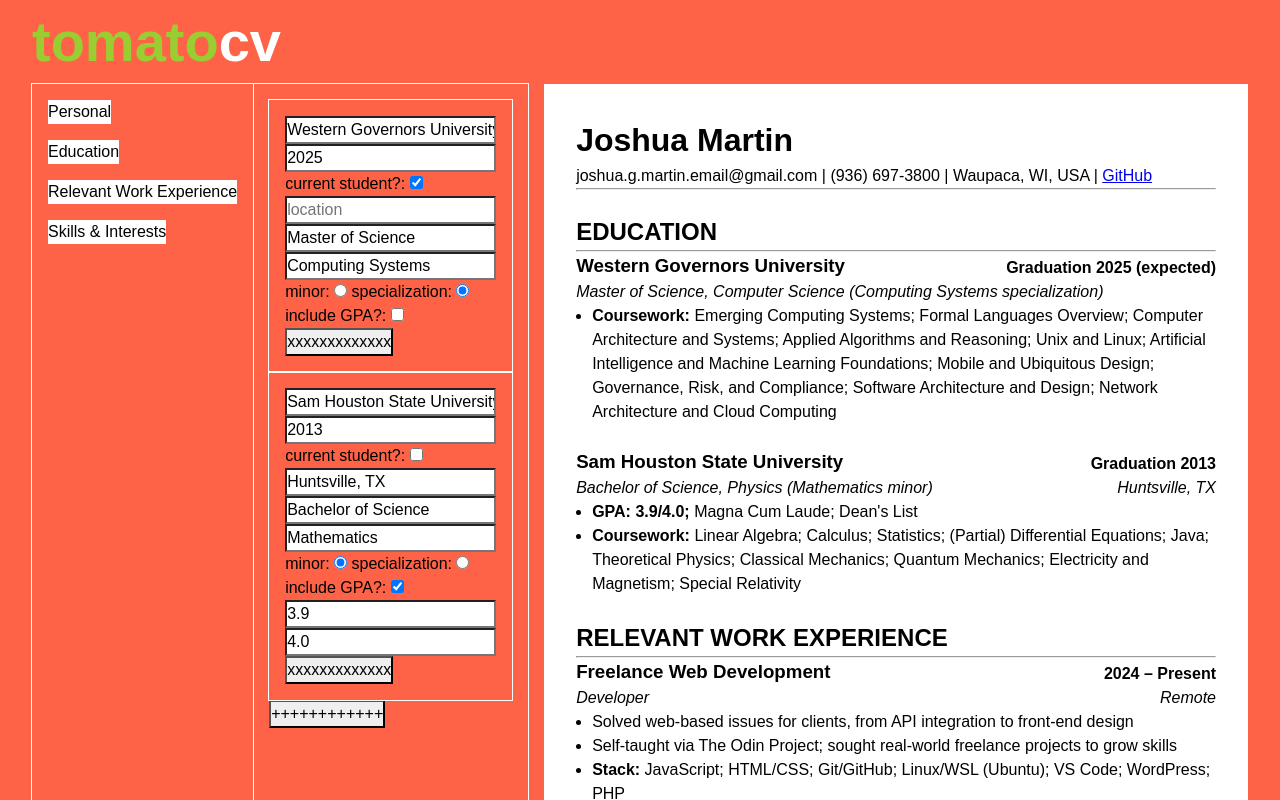
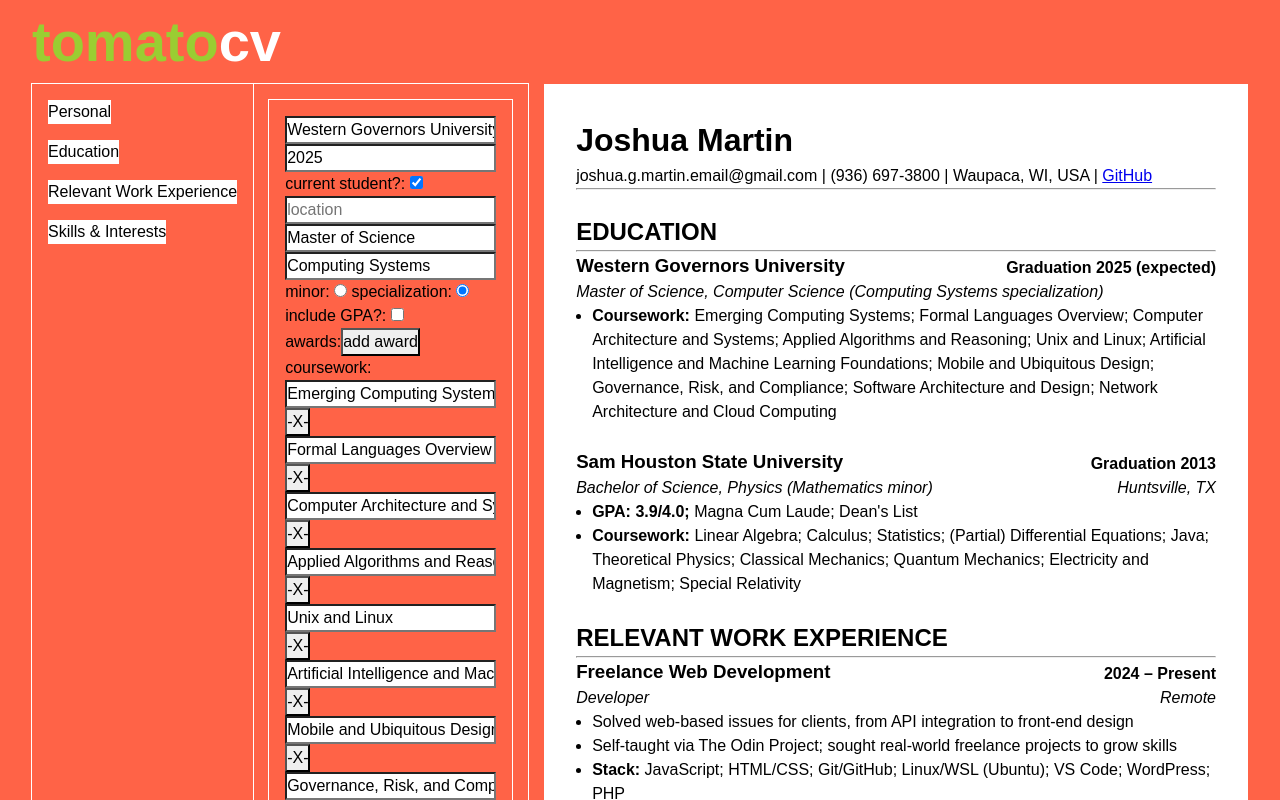
Before and after one commit to joshuaGmartin/cv-app, a React (Vite) app: page / in a window 1280 px wide. Shown: the top 800 px of the page. Built offline with nearby package versions, Linux system fonts and the light colour scheme.

Commit message:
Connect Education Input to Resume. Made modules
Moved component builder helper functions to own module.

```diff
--- a/src/App.jsx
+++ b/src/App.jsx
@@ -2,7 +2,7 @@ import { useState } from "react";
 import "./App.css";
 import InfoInput from "./components/InfoInput.jsx";
 import Resume from "./components/Resume.jsx";
-import { joshData, resetData } from "./userData.js";
+import { joshData, resetData } from "./modules/userData.js";
 
 function App() {
   const [userData, setUserData] = useState(joshData);
--- a/src/components/InfoInput_Education.jsx
+++ b/src/components/InfoInput_Education.jsx
@@ -1,22 +1,41 @@
+import * as componentBuilder from "../modules/componentBuilder.jsx";
+import { useEffect, useState } from "react";
+
 export default function InfoInput_Education({
   userData,
   setUserData,
   resetData,
 }) {
+  const [focusElementInfo, setFocusElementInfo] = useState({
+    focusElmId: null,
+    focusElmType: null,
+  });
+
+  useEffect(() => {
+    if (!focusElementInfo.focusElmId || !focusElementInfo.focusElmType) return;
+
+    handleFocusChange(focusElementInfo);
+  }, [focusElementInfo]);
+
   return (
     <div className="InfoInput_Education">
       {userData.education.map((thisEd) => {
         return (
-          <div key={thisEd.id} className="education-section">
-            {getEducationInputs(thisEd, userData, setUserData)}
+          <div key={thisEd.id} className="education-section" id={thisEd.id}>
+            {getEducationInputs(
+              thisEd,
+              userData,
+              setUserData,
+              setFocusElementInfo
+            )}
             <button
               className="delete-education-button"
               onClick={() =>
                 setUserData({
                   ...userData,
-                  education: userData.education.filter((mapEd) => {
-                    if (mapEd.id !== thisEd.id) return mapEd;
-                  }),
+                  education: userData.education.filter(
+                    (filterEd) => filterEd.id !== thisEd.id
+                  ),
                 })
               }
             >
@@ -48,252 +67,278 @@ export default function InfoInput_Education({
   );
 }
 
-function getEducationInputs(thisEd, userData, setUserData) {
+function getEducationInputs(
+  thisEd,
+  userData,
+  setUserData,
+  setFocusElementInfo
+) {
   return (
-    <>
+    <div className="education-inputs">
+      {getEducationInputs_topLine(thisEd, userData, setUserData)}
+      {getEducationInputs_listInputs(
+        thisEd,
+        userData,
+        setUserData,
+        setFocusElementInfo
+      )}
+    </div>
+  );
+}
+
+function getEducationInputs_topLine(thisEd, userData, setUserData) {
+  return (
     <div className="education-top-lines-inputs">
-        {/* thisEd, key, userData, setUserData, name, type */}
-        {getInput(
+      {componentBuilder.getTextInput(
         thisEd,
         "school",
         userData,
         setUserData,
-          thisEd.school + thisEd.gradYear + "school-input",
-          "text"
+        thisEd.school + thisEd.gradYear + "school-input"
       )}
+
       <div className="grad-year-line">
-          {getInput(
+        {componentBuilder.getTextInput(
           thisEd,
           "gradYear",
           userData,
           setUserData,
-            thisEd.school + thisEd.gradYear + "gradYear-input",
-            "text"
+          thisEd.school + thisEd.gradYear + "gradYear-input"
         )}
-          {getInput(
+        {componentBuilder.getCheckBoxInput(
           thisEd,
           "currentStudent",
           userData,
           setUserData,
-            thisEd.school + thisEd.gradYear + "currentStudent-input",
-            "checkbox"
+          thisEd.school + thisEd.gradYear + "currentStudent-input"
         )}
       </div>
-        {getInput(
+
+      {componentBuilder.getTextInput(
         thisEd,
         "location",
         userData,
         setUserData,
-          thisEd.school + thisEd.gradYear + "location-input",
-          "text"
+        thisEd.school + thisEd.gradYear + "location-input"
       )}
-        {getInput(
+      {componentBuilder.getTextInput(
         thisEd,
         "degree",
         userData,
         setUserData,
-          thisEd.school + thisEd.gradYear + "degree-input",
-          "text"
+        thisEd.school + thisEd.gradYear + "degree-input"
       )}
+
       <div className="minOrSpec-line">
-          {getInput(
+        {componentBuilder.getTextInput(
           thisEd,
           "minorOrSpec",
           userData,
           setUserData,
-            thisEd.school + thisEd.gradYear + "minorOrSpec-input",
-            "text"
+          thisEd.school + thisEd.gradYear + "minorOrSpec-input"
         )}
-          {getInput(
+        {componentBuilder.getRadioInput(
           thisEd,
           "minor",
           userData,
           setUserData,
-            thisEd.school + thisEd.gradYear + "minor-input",
-            "radio"
+          thisEd.school + thisEd.gradYear + "minor-input"
         )}{" "}
-          {getInput(
+        {componentBuilder.getRadioInput(
           thisEd,
           "specialization",
           userData,
           setUserData,
-            thisEd.school + thisEd.gradYear + "specialization-input",
-            "radio"
+          thisEd.school + thisEd.gradYear + "specialization-input"
         )}
       </div>
     </div>
+  );
+}
 
+function getEducationInputs_listInputs(
+  thisEd,
+  userData,
+  setUserData,
+  setFocusElementInfo
+) {
+  return (
     <div className="education-list-inputs">
-        {/* thisEd, key, userData, setUserData, name, type */}
+      {getEducationInputs_gpaInputs(thisEd, userData, setUserData)}
+      {getEducationInputs_listItemInput(
+        thisEd,
+        userData,
+        setUserData,
+        "award",
+        setFocusElementInfo
+      )}
+      {getEducationInputs_listItemInput(
+        thisEd,
+        userData,
+        setUserData,
+        "course",
+        setFocusElementInfo
+      )}
+    </div>
+  );
+}
+
+function getEducationInputs_gpaInputs(thisEd, userData, setUserData) {
+  return (
     <div className="gpa-inputs">
-          {getInput(
+      {componentBuilder.getCheckBoxInput(
         thisEd,
         "gpa",
         userData,
         setUserData,
-            thisEd.school + thisEd.gradYear + "includeGPA-input",
-            "checkbox"
+        thisEd.school + thisEd.gradYear + "includeGPA-input"
       )}
       {thisEd.gpa || thisEd.gpa === ""
-            ? getInput(
+        ? componentBuilder.getTextInput(
             thisEd,
             "gpa",
             userData,
             setUserData,
-                thisEd.school + thisEd.gradYear + "gpa-input",
-                "text"
+            thisEd.school + thisEd.gradYear + "gpa-input"
           )
         : null}
       {thisEd.gpa || thisEd.gpa === ""
-            ? getInput(
+        ? componentBuilder.getTextInput(
             thisEd,
             "gpaScale",
             userData,
             setUserData,
-                thisEd.school + thisEd.gradYear + "gpaScale-input",
-                "text"
+            thisEd.school + thisEd.gradYear + "gpaScale-input"
           )
         : null}
     </div>
+  );
+}
 
-        <div className="awards-input"></div>
+function getEducationInputs_listItemInput(
+  thisEd,
+  userData,
+  setUserData,
+  listItemtype,
+  setFocusElementInfo
+) {
+  let key;
+
+  switch (listItemtype) {
+    case "award":
+      key = "awards";
+      break;
+    case "course":
+      key = "coursework";
+      break;
+  }
+
+  return (
+    <>
+      <div className={`${key}-input`}>
+        {key}:
+        {thisEd[key].map((listItem, index) => {
+          return (
+            <div key={index}>
+              {componentBuilder.getListItemInput(
+                thisEd,
+                userData,
+                setUserData,
+                thisEd.school + thisEd.gradYear + listItemtype + "input",
+                listItem,
+                index,
+                listItemtype
+              )}
+
+              {/* delete listItem button */}
+              <button
+                className={`delete-${listItemtype}-button`}
+                onClick={() =>
+                  setUserData({
+                    ...userData,
+                    education: userData.education.map((mapEd) => {
+                      if (mapEd.id === thisEd.id) {
+                        return {
+                          ...mapEd,
+                          [key]: mapEd[key].filter(
+                            (listItem, filterIndex) => index !== filterIndex
+                          ),
+                        };
+                      } else return mapEd;
+                    }),
+                  })
+                }
+              >
+                -X-
+              </button>
+            </div>
+          );
+        })}
+        {/* add item button */}
+        <button
+          className={`add-${listItemtype}-button`}
+          onClick={() =>
+            handleAddListItemButtonClick(
+              thisEd,
+              userData,
+              setUserData,
+              setFocusElementInfo,
+              listItemtype,
+              key
+            )
+          }
+        >
+          add {listItemtype}
+        </button>
       </div>
     </>
   );
 }
 
-function getInput(...args) {
-  switch (args[5]) {
-    case "text":
-      return getTextInput(args);
-    case "checkbox":
-      return getCheckBoxInput(args);
-    case "radio":
-      return getRadioInputs(args);
-  }
-}
+// need add focus handler in App root?
+function handleAddListItemButtonClick(
+  thisEd,
+  userData,
+  setUserData,
+  setFocusElementInfo,
+  listItemtype,
+  key
+) {
+  setFocusElementInfo({
+    focusElmId: thisEd.id,
+    focusElmType: listItemtype,
+  });
 
-function getTextInput(args) {
-  let [thisEd, key, userData, setUserData, inputName, type] = args;
-  let value = thisEd[key];
-
-  // handle special
-  if (key === "minorOrSpec") {
-    key = "minor";
-    if (thisEd.minor === null) key = "specialization";
-    value = thisEd[key];
-  }
-  if (key === "gpa" || key === "gpaScale") {
-    if (value === true) value = "";
-  }
-
-  // set and format placeholders
-  let placeholder = key;
-  switch (key) {
-    case "gradYear":
-      placeholder = "graduation year";
-      break;
-    case "gpaScale":
-      placeholder = "gpa scale";
-      break;
-  }
-
-  return (
-    <div>
-      <input
-        name={inputName}
-        type={type}
-        placeholder={placeholder}
-        value={value}
-        onChange={(e) =>
   setUserData({
     ...userData,
     education: userData.education.map((mapEd) => {
-              if (mapEd === thisEd) {
+      if (mapEd.id === thisEd.id) {
         return {
           ...mapEd,
-                  [key]: e.target.value,
+          [key]: [...mapEd[key], ""],
         };
-              } else return { ...mapEd };
+      } else return mapEd;
     }),
-          })
-        }
-      />
-    </div>
-  );
+  });
+
+  return;
 }
 
-function getCheckBoxInput(args) {
-  let [thisEd, key, userData, setUserData, inputName, type] = args;
-  let checked = thisEd[key];
+function handleFocusChange(focusElementInfo) {
+  const parentFocusElm = document.getElementById(focusElementInfo.focusElmId);
+  let inputCollectionElm;
 
-  let label = key;
-  switch (key) {
-    case "currentStudent":
-      label = "current student";
-      break;
-    case "gpa":
-      label = "include GPA";
-      if (thisEd.gpa === "") checked = true; // empty string is false in boolean
-      break;
+  if (focusElementInfo.focusElmType === "award") {
+    inputCollectionElm = parentFocusElm.querySelector(".awards-input");
+  }
+  if (focusElementInfo.focusElmType === "course") {
+    inputCollectionElm = parentFocusElm.querySelector(".coursework-input");
   }
 
-  return (
-    <label htmlFor={inputName}>
-      {label}?:{" "}
-      <input
-        id={inputName}
-        name={inputName}
-        type={type}
-        checked={checked} // thisEd[key] || thisEd.gpa === "" ???
-        onChange={() =>
-          setUserData({
-            ...userData,
-            education: userData.education.map((mapEd) => {
-              if (mapEd === thisEd) {
-                return {
-                  ...mapEd,
-                  [key]: !thisEd[key],
-                  gpaScale: key === "gpa" ? !thisEd.gpaScale : thisEd.gpaScale, // could make condition to save GPA in dataBase
-                };
-              } else return { ...mapEd };
-            }),
-          })
+  inputCollectionElm
+    .querySelector("div:last-of-type")
+    .querySelector("input")
+    .focus();
+
+  return;
 }
-      />
-    </label>
-  );
-}
-
-function getRadioInputs(args) {
-  let [thisEd, key, userData, setUserData, inputName, type] = args;
-  let otherKey = "minor";
-  if (key === "minor") otherKey = "specialization";
-
-  return (
-    <label htmlFor={inputName}>
-      {key}:{" "}
-      <input
-        type={type}
-        id={inputName}
-        name={inputName}
-        value={key}
-        checked={thisEd[key] !== null}
-        onChange={() =>
-          setUserData({
-            ...userData,
-            education: userData.education.map((mapEd) => {
-              if (mapEd === thisEd) {
-                return {
-                  ...mapEd,
-                  [key]: thisEd[otherKey],
-                  [otherKey]: null,
-                };
-              } else return { ...mapEd };
-            }),
-          })
-        }
-      />
-    </label>
-  );
-}
--- /dev/null
+++ b/src/modules/componentBuilder.jsx
@@ -0,0 +1,178 @@
+export function getTextInput(thisEd, key, userData, setUserData, inputName) {
+  // let [thisEd, key, userData, setUserData, inputName, type] = args;
+  let value = thisEd[key];
+
+  // handle special
+  if (key === "minorOrSpec") {
+    key = "minor";
+    if (thisEd.minor === null) key = "specialization";
+    value = thisEd[key];
+  }
+  if (key === "gpa" || key === "gpaScale") {
+    if (value === true) value = "";
+  }
+
+  // set and format placeholders
+  let placeholder = key;
+  switch (key) {
+    case "gradYear":
+      placeholder = "graduation year";
+      break;
+    case "gpaScale":
+      placeholder = "gpa scale";
+      break;
+  }
+
+  return (
+    <div>
+      <input
+        name={inputName}
+        type="text"
+        placeholder={placeholder}
+        value={value}
+        onChange={(e) =>
+          setUserData({
+            ...userData,
+            education: userData.education.map((mapEd) => {
+              if (mapEd.id === thisEd.id) {
+                return {
+                  ...mapEd,
+                  [key]: e.target.value,
+                };
+              } else return { ...mapEd };
+            }),
+          })
+        }
+      />
+    </div>
+  );
+}
+
+//bug: dont think index will work once add delete/add awards. will need ids in database lists? - works
+export function getListItemInput(
+  thisEd,
+  userData,
+  setUserData,
+  inputName,
+  listItem,
+  index,
+  listItemtype
+) {
+  let placeholder;
+  let key;
+
+  switch (listItemtype) {
+    case "award":
+      placeholder = "award/recognition";
+      key = "awards";
+      break;
+    case "course":
+      placeholder = "course";
+      key = "coursework";
+      break;
+  }
+
+  return (
+    <input
+      name={inputName}
+      type="text"
+      placeholder={placeholder}
+      value={listItem}
+      onChange={(e) =>
+        setUserData({
+          ...userData,
+          education: userData.education.map((mapEd) => {
+            if (mapEd.id === thisEd.id) {
+              return {
+                ...mapEd,
+                [key]: mapEd[key].map((maplistItem, mapIndex) => {
+                  if (index === mapIndex) return e.target.value;
+                  else return maplistItem;
+                }),
+              };
+            } else return { ...mapEd };
+          }),
+        })
+      }
+    />
+  );
+}
+
+export function getCheckBoxInput(
+  thisEd,
+  key,
+  userData,
+  setUserData,
+  inputName
+) {
+  let checked = thisEd[key];
+
+  let label = key;
+  switch (key) {
+    case "currentStudent":
+      label = "current student";
+      break;
+    case "gpa":
+      label = "include GPA";
+      if (thisEd.gpa === "") checked = true; // empty string is false in boolean
+      break;
+  }
+
+  return (
+    <label htmlFor={inputName}>
+      {label}?:{" "}
+      <input
+        id={inputName}
+        name={inputName}
+        type="checkbox"
+        checked={checked} // thisEd[key] || thisEd.gpa === "" ???
+        onChange={() =>
+          setUserData({
+            ...userData,
+            education: userData.education.map((mapEd) => {
+              if (mapEd === thisEd) {
+                return {
+                  ...mapEd,
+                  [key]: !thisEd[key],
+                  gpaScale: key === "gpa" ? !thisEd.gpaScale : thisEd.gpaScale, // could make condition to save GPA in dataBase
+                };
+              } else return { ...mapEd };
+            }),
+          })
+        }
+      />
+    </label>
+  );
+}
+
+export function getRadioInput(thisEd, key, userData, setUserData, inputName) {
+  let otherKey = "minor";
+  if (key === "minor") otherKey = "specialization";
+
+  return (
+    <label htmlFor={inputName}>
+      {key}:{" "}
+      <input
+        type="radio"
+        id={inputName}
+        name={inputName}
+        value={key}
+        checked={thisEd[key] !== null}
+        onChange={() =>
+          setUserData({
+            ...userData,
+            education: userData.education.map((mapEd) => {
+              if (mapEd === thisEd) {
+                return {
+                  ...mapEd,
+                  [key]: thisEd[otherKey],
+                  [otherKey]: null,
+                };
+              } else return { ...mapEd };
+            }),
+          })
+        }
+      />
+    </label>
+  );
+}
```
Also changed, not shown: src/components/ResumePortion_Education.jsx (+10 -3 lines), src/modules/userData.js (renamed from src/userData.js), 1 other file (tests, documents, lock files or other folders). Lines whose indentation alone changed are shown as unchanged.
